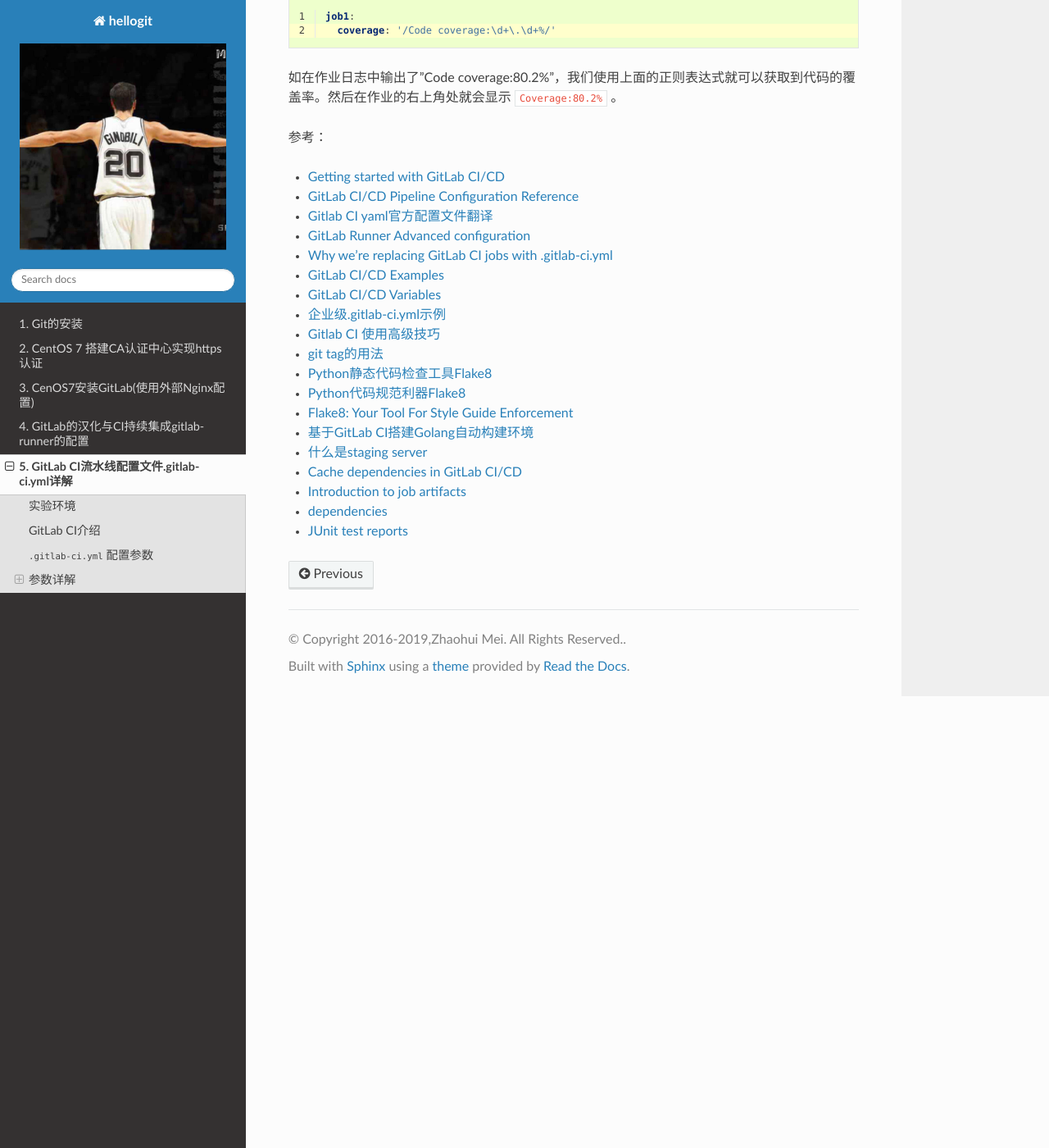
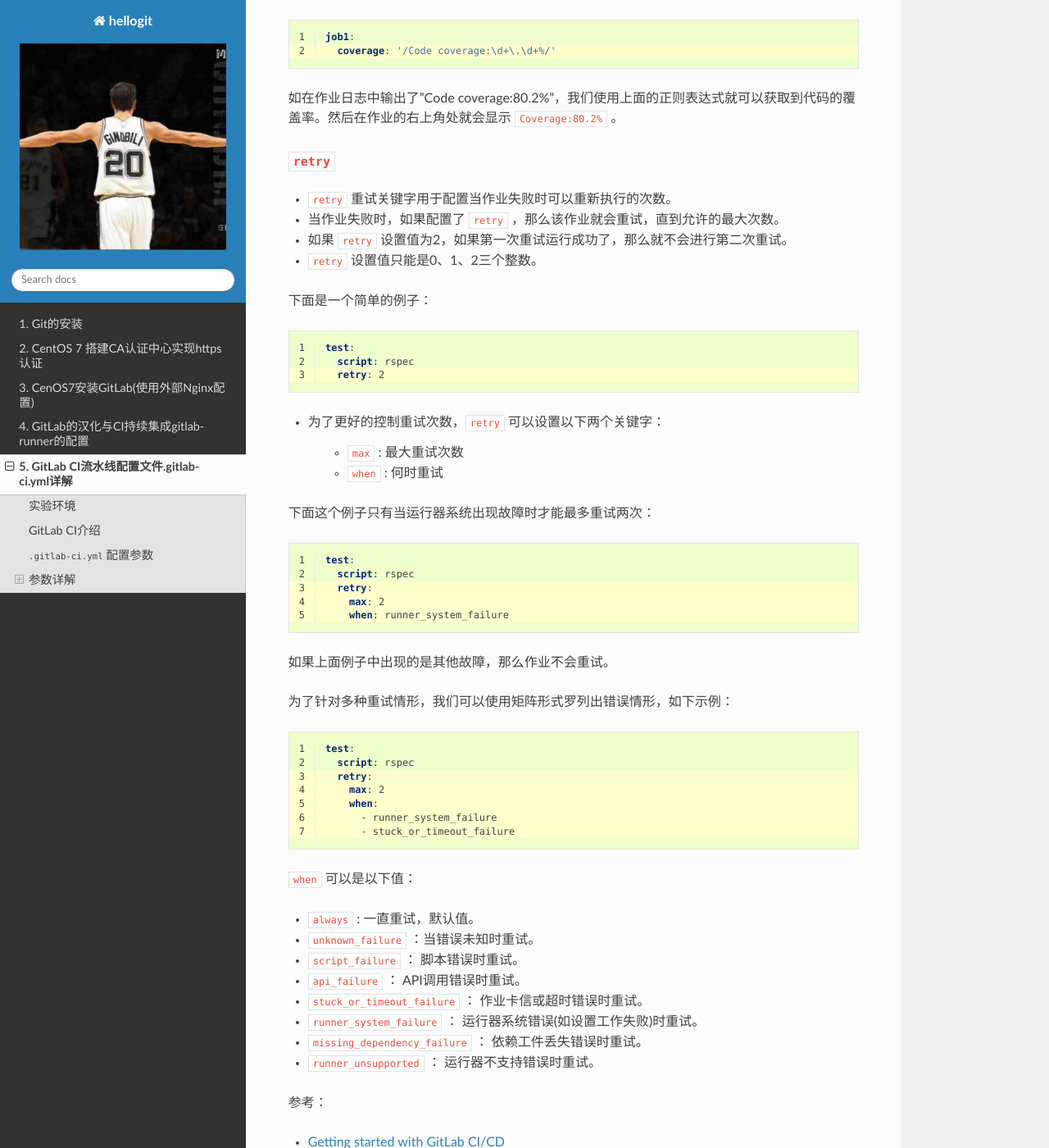
Before and after one commit to meizhaohui/hellogit, a Sphinx documentation site: the page built from source/gitlab_ci_.gitlab-ci.yml_detail.rst, in a window 1280 px wide and 1400 px high, scrolled down 51856 px. Shown: the whole window at 82% size. Built offline with Sphinx 7.4.7 and the Read the Docs theme 2.0.0, drawn with Linux system fonts in a browser that asks for light colours.

Commit message:
update gitlab pipeline retry

```diff
--- a/source/gitlab_ci_.gitlab-ci.yml_detail.rst
+++ b/source/gitlab_ci_.gitlab-ci.yml_detail.rst
@@ -2069,7 +2069,67 @@ Dynamic environments 动态环境
 如在作业日志中输出了"Code coverage:80.2%"，我们使用上面的正则表达式就可以获取到代码的覆盖率。然后在作业的右上角处就会显示 ``Coverage:80.2%`` 。
 
 
-
+``retry``
+~~~~~~~~~~~~~~~~~~~~~~~~~~~~~~~~~~~~~~~~~~~~~~~~~
+
+- ``retry`` 重试关键字用于配置当作业失败时可以重新执行的次数。
+- 当作业失败时，如果配置了 ``retry`` ，那么该作业就会重试，直到允许的最大次数。
+- 如果 ``retry`` 设置值为2，如果第一次重试运行成功了，那么就不会进行第二次重试。
+- ``retry`` 设置值只能是0、1、2三个整数。
+
+下面是一个简单的例子：
+
+.. code-block:: yaml
+    :linenos:
+    :emphasize-lines: 3
+
+    test:
+      script: rspec
+      retry: 2
+
+- 为了更好的控制重试次数，``retry`` 可以设置以下两个关键字：
+
+    - ``max`` : 最大重试次数
+    - ``when`` : 何时重试
+
+下面这个例子只有当运行器系统出现故障时才能最多重试两次：
+
+.. code-block:: yaml
+    :linenos:
+    :emphasize-lines: 3-5
+
+    test:
+      script: rspec
+      retry:
+        max: 2
+        when: runner_system_failure
+
+如果上面例子中出现的是其他故障，那么作业不会重试。
+
+为了针对多种重试情形，我们可以使用矩阵形式罗列出错误情形，如下示例：
+
+.. code-block:: yaml
+    :linenos:
+    :emphasize-lines: 3-7
+
+    test:
+      script: rspec
+      retry:
+        max: 2
+        when:
+          - runner_system_failure
+          - stuck_or_timeout_failure
+
+``when`` 可以是以下值：
+
+- ``always`` : 一直重试，默认值。
+- ``unknown_failure`` ：当错误未知时重试。
+- ``script_failure`` ： 脚本错误时重试。
+- ``api_failure`` ： API调用错误时重试。
+- ``stuck_or_timeout_failure`` ： 作业卡信或超时错误时重试。
+- ``runner_system_failure`` ： 运行器系统错误(如设置工作失败)时重试。
+- ``missing_dependency_failure`` ： 依赖工件丢失错误时重试。
+- ``runner_unsupported`` ： 运行器不支持错误时重试。
 
 
 参考：
```
